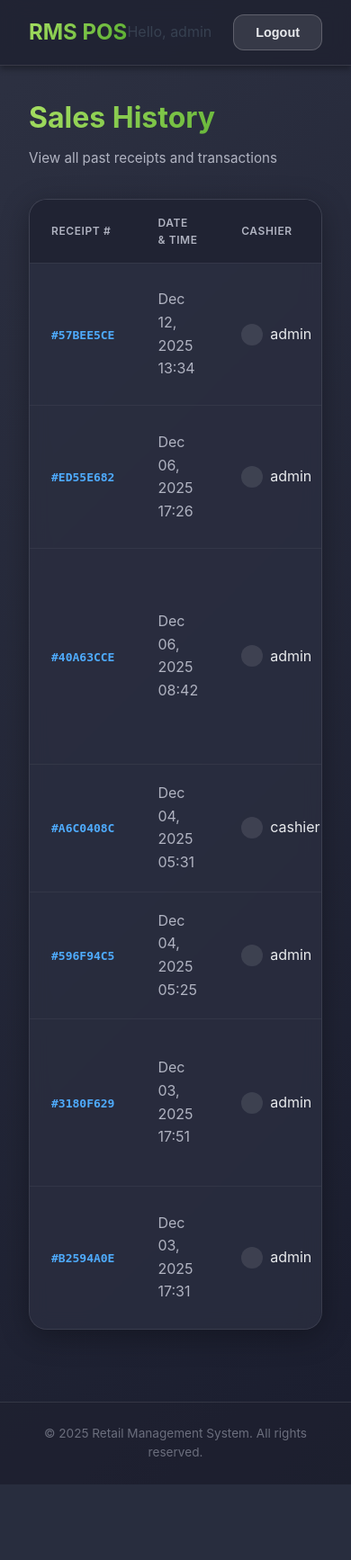
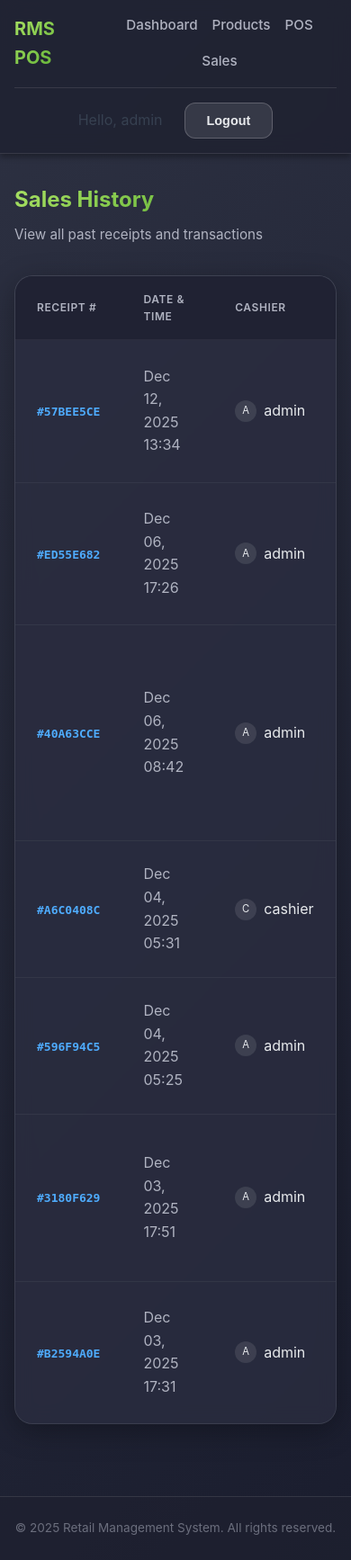
Before and after one commit to RakshitKashyap1/Retail-Management-System_Point-of-Sale, a Django app: page /pos/sales/ in a window 390 px wide. Shown: the whole page at 90% size. Before the commit the page ends 1650 px from the top, so only its background shows below. Run offline with Django 5.2, Linux system fonts and the light colour scheme; a user stored in the database is signed in; data comes from the database, SQL or seed files in the repository; both versions use the stored data as it was after the commit.

Commit message:
Add currency formatting and responsive tables
Introduced a custom Django template filter for rupee/paise formatting and applied it to product and sales listings. Updated POS JavaScript to display prices in rupees and paise. Enhanced CSS for improved mobile responsiveness, including responsive tables and navigation. Updated README to reflect UI and setup changes.

```diff
--- /dev/null
+++ b/rms_pos/core/templatetags/currency_tags.py
@@ -0,0 +1,23 @@
+from django import template
+import math
+
+register = template.Library()
+
+@register.filter
+def rupee_paise(value):
+    try:
+        val = float(value)
+        rupees = int(val)
+        paise = int(round((val - rupees) * 100))
+
+        # Handle formatting
+        result = f"{rupees} Rupees"
+        if paise > 0:
+            result += f" & {paise} Paise"
+        elif paise == 0 and rupees == 0:
+             # Handle 0 case if needed, maybe just 0 Rupees
+             pass
+
+        return result
+    except (ValueError, TypeError):
+        return value
--- a/rms_pos/static/css/styles.css
+++ b/rms_pos/static/css/styles.css
@@ -425,7 +425,7 @@ textarea:focus {
 }
 
 .product-price {
-    font-size: 1.5rem;
+    font-size: 1rem;
     font-weight: 700;
     background: linear-gradient(135deg, #a8e063 0%, #56ab2f 100%);
     -webkit-background-clip: text;
@@ -657,13 +657,28 @@ footer {
 }
 
 /* Responsive */
-@media (max-width: 768px) {
-    .product-grid {
-        grid-template-columns: repeat(2, 1fr);
+@media (max-width: 900px) {
+    .nav-container {
+        flex-direction: column;
+        height: auto;
+        padding: 1rem;
+        gap: 1rem;
     }
 
-    .grid-cols-3 {
-        grid-template-columns: repeat(1, 1fr);
+    .nav-links {
+        display: flex;
+        /* Show links on mobile */
+        flex-wrap: wrap;
+        justify-content: center;
+        gap: 1rem;
+        width: 100%;
+    }
+
+    .nav-user {
+        width: 100%;
+        justify-content: center;
+        padding-top: 1rem;
+        border-top: 1px solid rgba(255, 255, 255, 0.1);
     }
 
     .pos-container {
@@ -671,7 +686,62 @@ footer {
         height: auto;
     }
 
-    .nav-links {
-        display: none;
+    .pos-products,
+    .pos-cart {
+        flex: none;
+        width: 100%;
+    }
+
+    .product-grid {
+        grid-template-columns: repeat(auto-fill, minmax(140px, 1fr));
+        max-height: 50vh;
+        /* Limit height on mobile */
+    }
+
+    .grid-cols-2,
+    .grid-cols-3 {
+        grid-template-columns: 1fr;
     }
 }
+
+@media (max-width: 480px) {
+    .container {
+        padding: 0 1rem;
+    }
+
+    .nav-brand {
+        font-size: 1.25rem;
+    }
+
+    .page-header {
+        flex-direction: column;
+        align-items: flex-start;
+        gap: 1rem;
+    }
+
+    .page-title {
+        font-size: 1.5rem;
+    }
+
+    .stat-header {
+        flex-direction: column;
+        text-align: center;
+    }
+
+    .stat-text {
+        text-align: center;
+    }
+}
+
+/* Responsive Table Wrapper */
+.table-responsive {
+    overflow-x: auto;
+    -webkit-overflow-scrolling: touch;
+    width: 100%;
+}
+
+/* Ensure tables don't shrink too much */
+table {
+    min-width: 600px;
+    /* Force minimum width to trigger scroll */
+}
--- a/rms_pos/templates/pos/sales_list.html
+++ b/rms_pos/templates/pos/sales_list.html
@@ -1,8 +1,34 @@
 {% extends 'base.html' %}
+{% load currency_tags %}
 
 {% block title %}Sales History - RMS POS{% endblock %}
 
 {% block content %}
+<style>
+    .receipt-id {
+        font-family: monospace;
+        color: #4facfe;
+        font-weight: 600;
+    }
+
+    .amount-display {
+        font-weight: 700;
+        color: #a8e063;
+        font-size: 1.1rem;
+    }
+
+    .cashier-avatar {
+        width: 24px;
+        height: 24px;
+        background: rgba(255, 255, 255, 0.1);
+        border-radius: 50%;
+        display: flex;
+        align-items: center;
+        justify-content: center;
+        font-size: 0.7rem;
+    }
+</style>
+
 <div class="page-header">
     <div>
         <h1 class="page-title">Sales History</h1>
@@ -12,6 +38,7 @@
 
 <div class="card">
     <div class="card-body" style="padding: 0;">
+        <div class="table-responsive">
             <table>
                 <thead>
                     <tr>
@@ -26,16 +53,15 @@
                     {% for sale in sales %}
                     <tr>
                         <td>
-                        <span style="font-family: monospace; color: #4facfe; font-weight: 600;">#{{ sale.receipt_number }}</span>
+                            <span class="receipt-id">#{{ sale.receipt_number|default:sale.id }}</span>
                         </td>
                         <td style="color: #b0b3c1;">
                             {{ sale.created_at|date:"M d, Y H:i" }}
                         </td>
                         <td>
                             <div style="display: flex; align-items: center; gap: 0.5rem;">
-                            <div
-                                style="width: 24px; height: 24px; background: rgba(255,255,255,0.1); border-radius: 50%; display: flex; align-items: center; justify-content: center; font-size: 0.7rem;">
-
+                                <div class="cashier-avatar">
+                                    {{ sale.cashier.username|slice:":1"|upper }}
                                 </div>
                                 {{ sale.cashier.username }}
                             </div>
@@ -51,7 +77,7 @@
                             </div>
                         </td>
                         <td>
-                        <span style="font-weight: 700; color: #a8e063; font-size: 1.1rem;">₹{{ sale.total_amount }}</span>
+                            <span class="amount-display">{{ sale.total_amount|rupee_paise }}</span>
                         </td>
                     </tr>
                     {% empty %}
@@ -65,4 +91,5 @@
             </table>
         </div>
     </div>
+</div>
 {% endblock %}
```
Also changed, not shown: rms_pos/templates/inventory/product_list.html (+7 -2 lines), rms_pos/templates/pos/index.html (+18 -7 lines), README.md, db.sqlite3, rms_pos/core/templatetags/__init__.py (added), rms_pos/settings.py (line endings or trailing spaces). Lines whose indentation alone changed are shown as unchanged.
